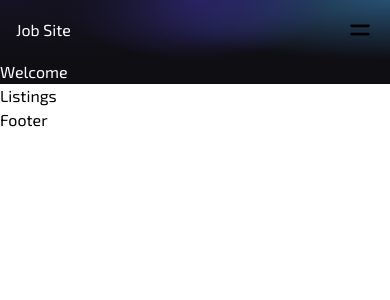
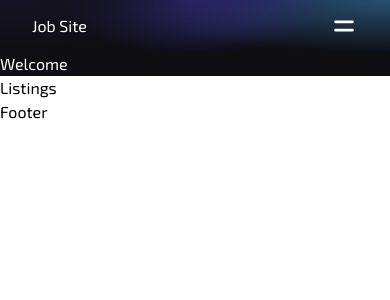
Before and after one commit to Maniktherana/job_posting, a React (Vite) app in the folder vite-project/: page / in a window 390 px wide. Shown: the top 300 px of the page. Built offline with nearby package versions, Linux system fonts and the light colour scheme.

Commit message:
Update Navbar.jsx

```diff
--- a/vite-project/src/components/Navbar.jsx
+++ b/vite-project/src/components/Navbar.jsx
@@ -10,7 +10,8 @@ const Navbar = () => {
     const [toggleMenu, setToggleMenu] = React.useState(false);
 
     return (
-        <nav className="w-full flex md:justify-center justify-between items-center p-4">
+        <nav className="w-full">
+            <div className="w-30 mx-5 flex md:justify-center justify-between items-center py-3 px-3">
                 <div className="md:flex-[0.5] flex-initial justify-center items-center text-white">
                     <h1 className="w-32 cursor-pointer">Job Site</h1>
                 </div>
@@ -21,7 +22,7 @@ const Navbar = () => {
                 </ul>
                 <div className="flex relative">
                     {!toggleMenu && (
-                <HiMenuAlt4 fontSize={28} className="text-wgute md:hidden cursor-pointer" onClick={() => setToggleMenu(true)} />
+                    <HiMenuAlt4 fontSize={28} className="text-white md:hidden cursor-pointer" onClick={() => setToggleMenu(true)} />
                     )}
                     {toggleMenu && (
                     <AiOutlineClose fontSize={28} className="text-white md:hidden cursor-pointer z-20" onClick={() => setToggleMenu(false)} />
@@ -36,6 +37,7 @@ const Navbar = () => {
                     </ul>
                     )}
                 </div>
+            </div>
         </nav>
     )
 }
--- a/vite-project/src/index.css
+++ b/vite-project/src/index.css
@@ -53,11 +53,11 @@ body {
 
 /* white glassmorphism */
 .white-glassmorphism {
-  background: rgba(255, 255, 255, 0.05);
-  border-radius: 16px;
-  backdrop-filter: blur(5px);
-  -webkit-backdrop-filter: blur(5px);
-  border: 1px solid rgba(255, 255, 255, 0.3);
+    background: rgba(255, 255, 255, 0.349);
+    box-shadow: 0 8px 32px 0 rgba( 31, 38, 135, 0.37 );
+    backdrop-filter: blur( 4px );
+    -webkit-backdrop-filter: blur( 4px );
+    border: 1px solid rgba(255, 255, 255, 0.18);
 }
 
 @tailwind base;
```
Lines whose indentation alone changed are shown as unchanged.
